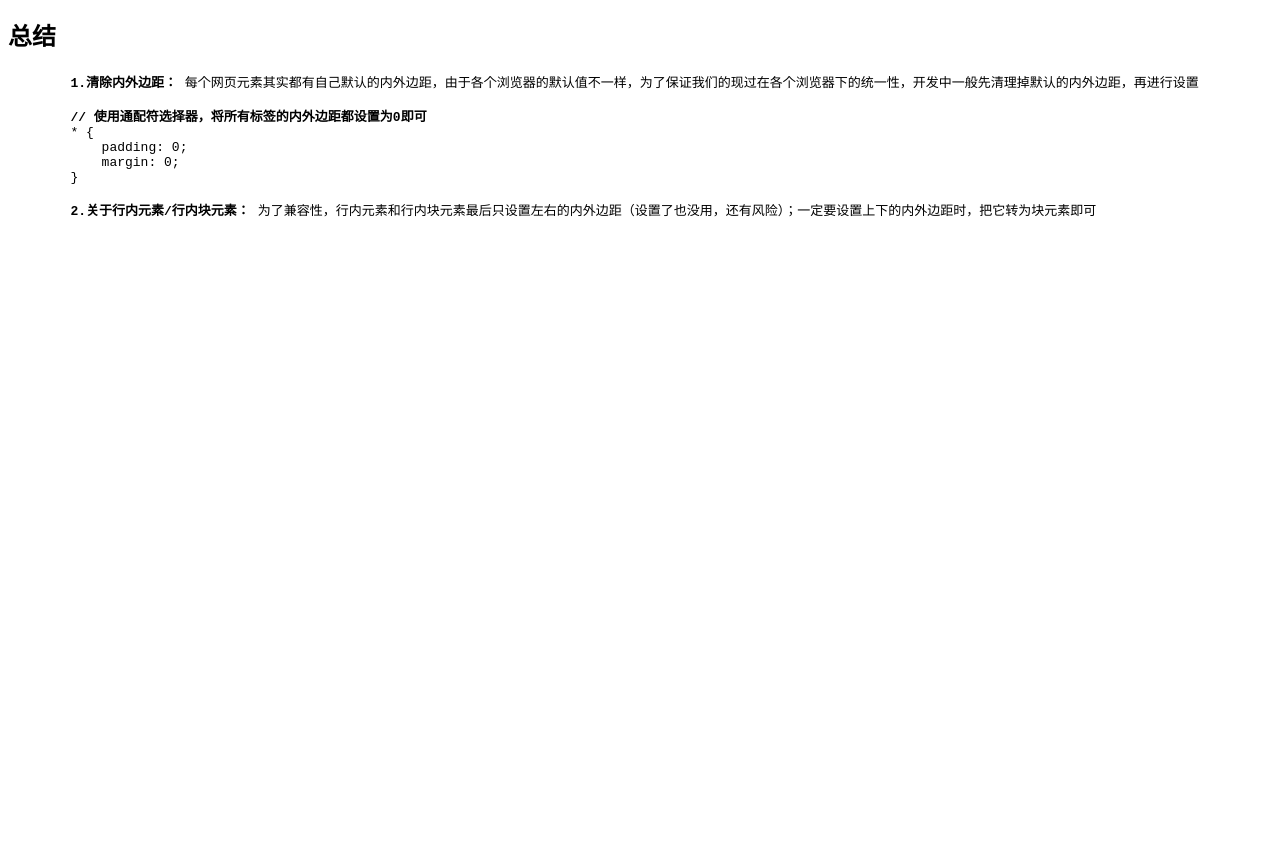
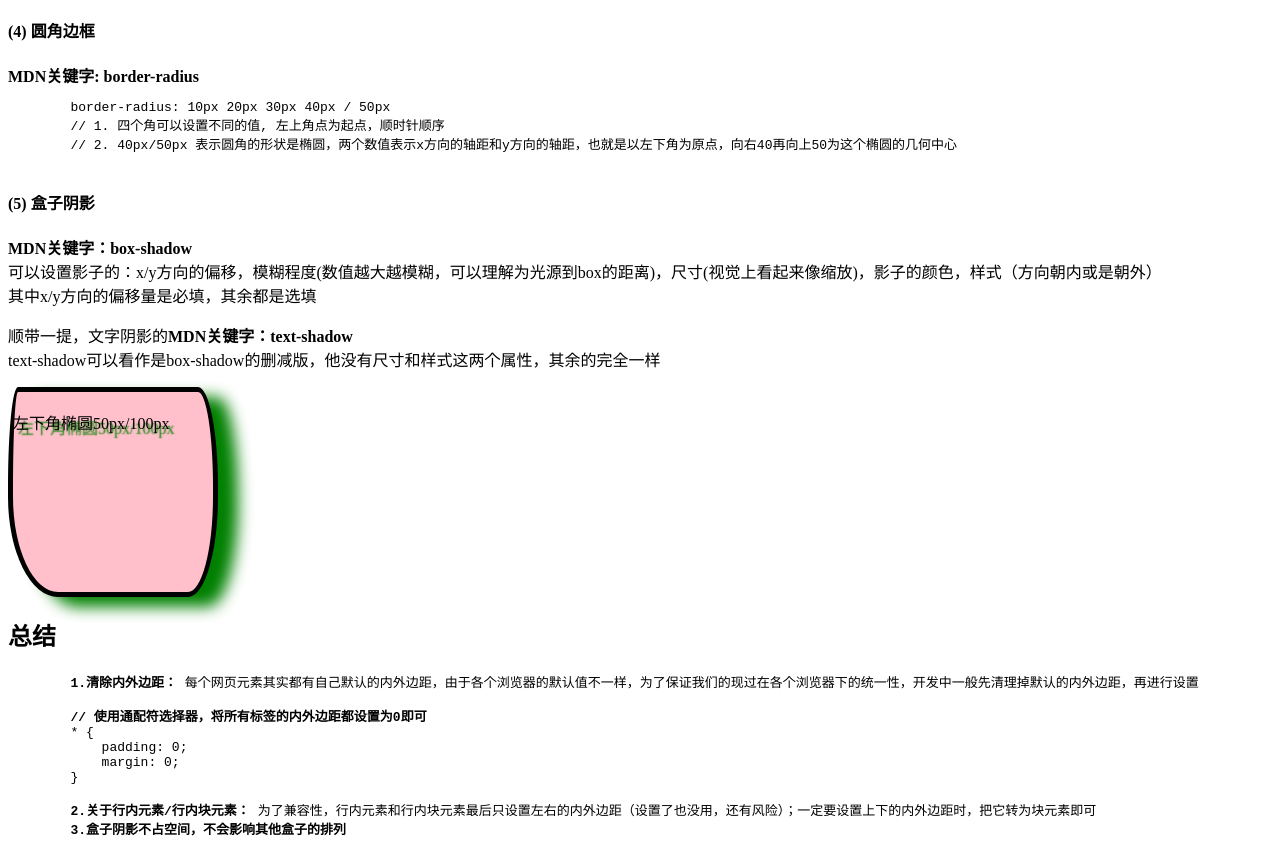
Before and after one commit to XGK-MountainLion/XGK-MountainLion.github.io, a plain HTML site: page CSSPart2/2-7. 盒子模型.html in a window 1280 px wide. Shown: the part 4028-4894 px from the top of the page. Before the commit the page ends 4275 px from the top, so only its background shows below. Drawn offline with Linux system fonts and the light colour scheme.

Commit message:
盒子模型：圆角边框、盒子阴影、文字阴影

```diff
--- a/CSSPart2/2-7. 盒子模型.html
+++ b/CSSPart2/2-7. 盒子模型.html
@@ -43,6 +43,15 @@
             height: 100px;
             background-color: skyblue;
             margin-top: 40px;
+        }
+
+        .radius {
+            width: 200px;
+            height: 200px;
+            background-color: pink;
+            border: 5px solid;
+            border-radius: 10px 20px 30px 50px / 100px;
+            box-shadow: 20px 10px 15px green;
         }
     </style>
 </head>
@@ -192,6 +201,32 @@
         </div>
     </div>
 
+    <h4>(4) 圆角边框</h4>
+    <strong>MDN关键字: border-radius</strong>
+
+    <pre>
+        border-radius: 10px 20px 30px 40px / 50px
+        // 1. 四个角可以设置不同的值, 左上角点为起点，顺时针顺序
+        // 2. 40px/50px 表示圆角的形状是椭圆，两个数值表示x方向的轴距和y方向的轴距，也就是以左下角为原点，向右40再向上50为这个椭圆的几何中心
+    </pre>
+
+    <h4>(5) 盒子阴影</h4>
+    <p>
+        <strong>MDN关键字：box-shadow</strong> <br>
+        可以设置影子的：x/y方向的偏移，模糊程度(数值越大越模糊，可以理解为光源到box的距离)，尺寸(视觉上看起来像缩放)，影子的颜色，样式（方向朝内或是朝外）<br>
+        其中x/y方向的偏移量是必填，其余都是选填
+    </p>
+
+    <p>
+
+        顺带一提，文字阴影的<strong>MDN关键字：text-shadow</strong><br>
+        text-shadow可以看作是box-shadow的删减版，他没有尺寸和样式这两个属性，其余的完全一样
+    </p>
+
+    <div class="radius" style="text-shadow: 5px 5px 1.5px green;">
+        <br>左下角椭圆50px/100px
+    </div>
+
     <h2>总结</h2>
     <pre>
         <strong>1.清除内外边距：</strong> 每个网页元素其实都有自己默认的内外边距，由于各个浏览器的默认值不一样，为了保证我们的现过在各个浏览器下的统一性，开发中一般先清理掉默认的内外边距，再进行设置
@@ -203,6 +238,7 @@
         }
 
         <strong>2.关于行内元素/行内块元素：</strong> 为了兼容性，行内元素和行内块元素最后只设置左右的内外边距（设置了也没用，还有风险）；一定要设置上下的内外边距时，把它转为块元素即可
+        <strong>3.盒子阴影不占空间，不会影响其他盒子的排列</strong>
     </pre>
 
 </body>
```
